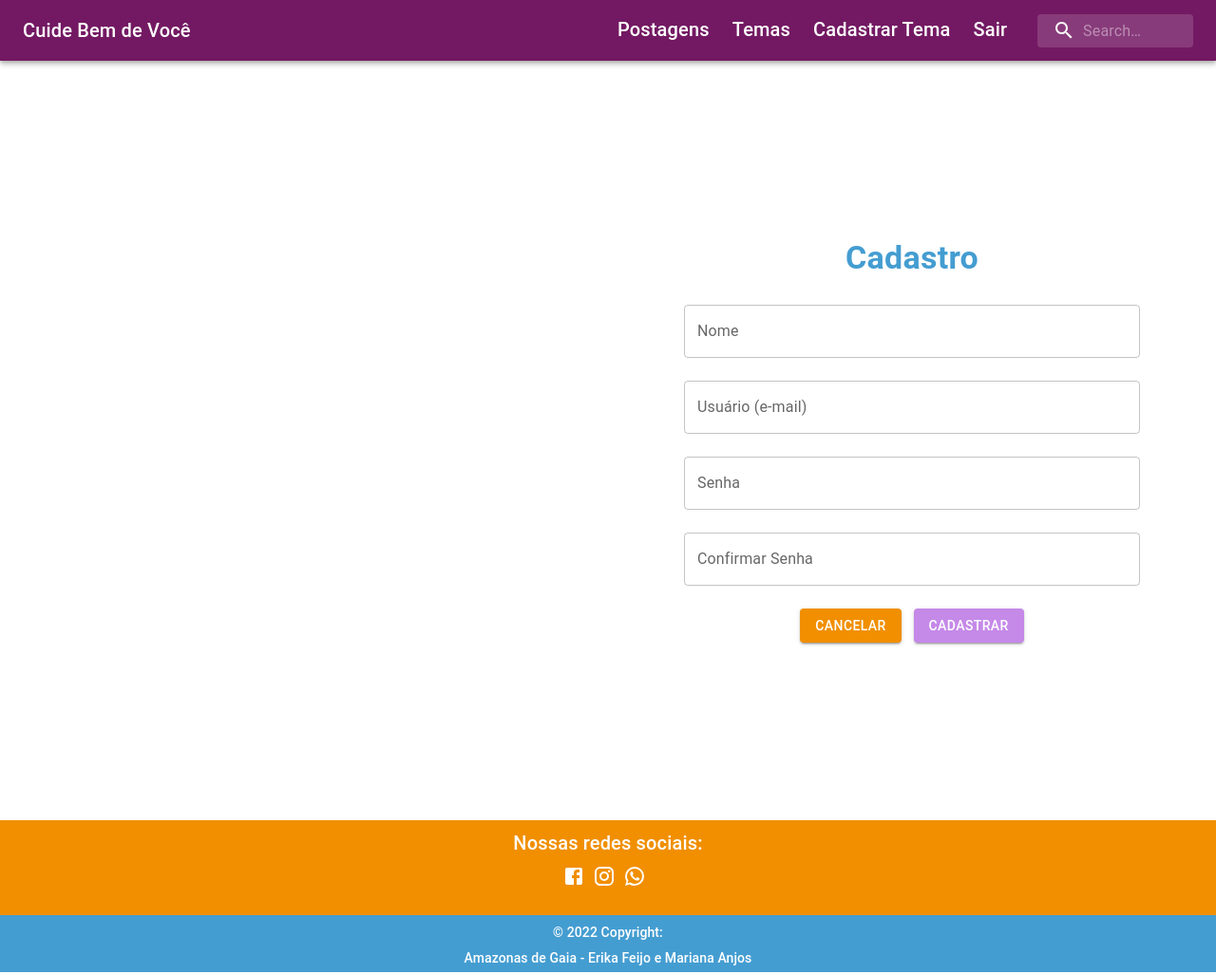
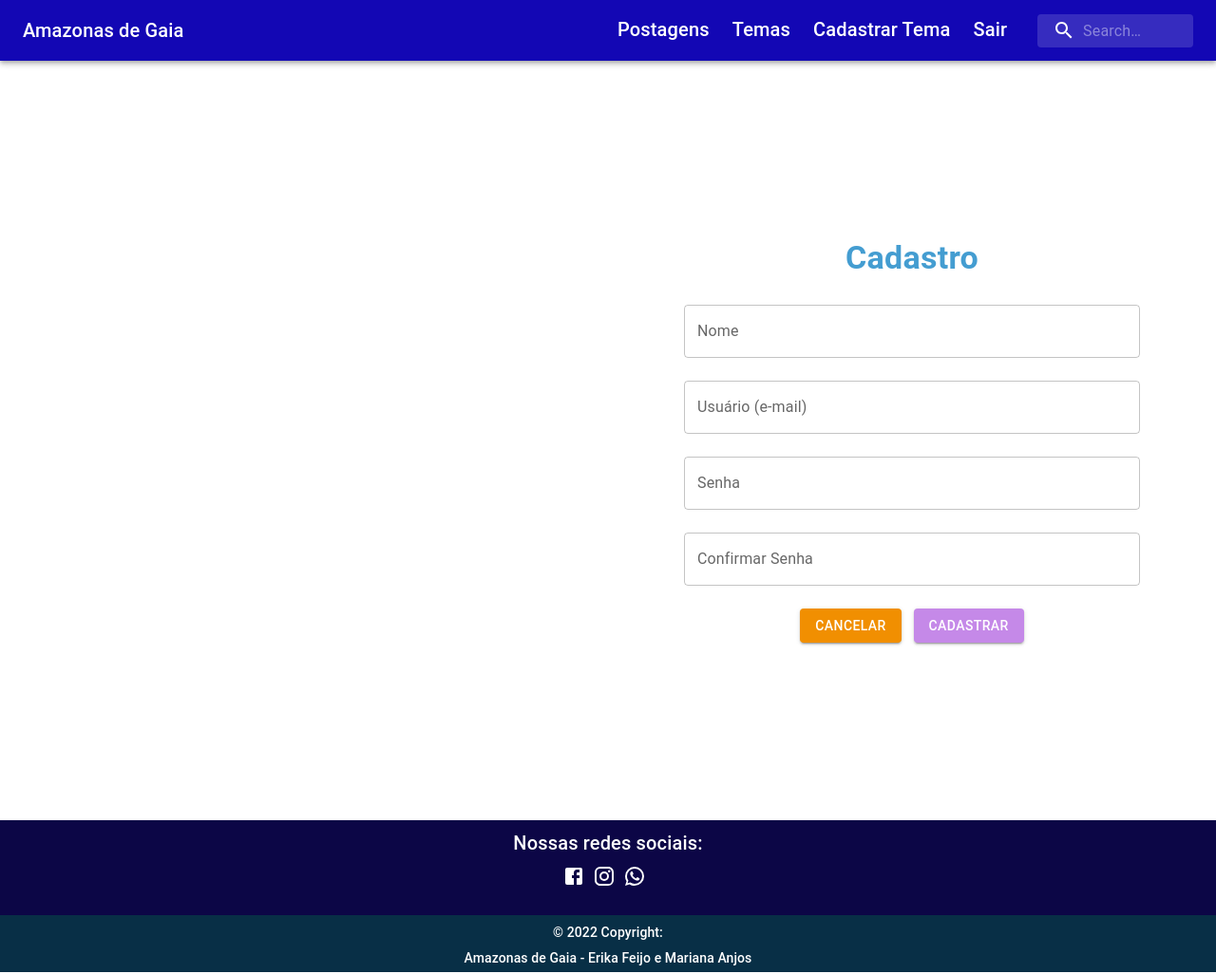
Before and after one commit to erikafeijo/blog-pessoal, a React (Create React App) app: page /cadastrousuario in a window 1280 px wide. Shown: the whole page at 95% size. Built offline with nearby package versions, Linux system fonts and the light colour scheme.

Commit message:
atualizando cores

```diff
--- a/public/index.html
+++ b/public/index.html
@@ -2,14 +2,14 @@
 <html lang="pt-br">
   <head>
     <meta charset="utf-8" />
-    <link rel="icon" href="%PUBLIC_URL%/favicon.ico" />
+    <link rel="icon" href="" />
     <meta name="viewport" content="width=device-width, initial-scale=1" />
     <meta name="theme-color" content="#000000" />
     <meta
       name="description"
       content="Web site created using create-react-app"
     />
-    <link rel="apple-touch-icon" href="%PUBLIC_URL%/logo192.png" />
+    <link rel="apple-tou" href="%PUBLIC_URL%/logo192.png" />
 
 
     <title>React App</title>
--- a/src/components/estaticos/footer/Footer.css
+++ b/src/components/estaticos/footer/Footer.css
@@ -1,10 +1,10 @@
 .box1{
-    background-color: #F18F01;
+    background-color: #0c0646;
     height: 100px
 }
 
 .box2{
-    background-color: #449DD1;
+    background-color: #082f46;
      height: 60px
 }
 
--- a/src/components/estaticos/navbar/Navbar.css
+++ b/src/components/estaticos/navbar/Navbar.css
@@ -1,5 +1,5 @@
 .barra{
-    background-color: #731963;
+    background-color: #1307b4;
 
     display: flex;
     justify-content: space-between;
--- a/src/components/estaticos/navbar/Navbar.tsx
+++ b/src/components/estaticos/navbar/Navbar.tsx
@@ -81,7 +81,7 @@ export default function Navbar() {
           <div>
             <Link to="/home" className='text-decorator-none'>
             <Typography className="typo" variant="h6" title="Home">
-              Cuide Bem de Você
+              Amazonas de Gaia
             </Typography>
             </Link>
           </div>
--- a/src/paginas/home/Home.tsx
+++ b/src/paginas/home/Home.tsx
@@ -10,7 +10,7 @@ function Home() {
                 <Grid alignItems="center" item xs={6}>
                     <Box paddingX={20} >
                         <Typography variant="h3" gutterBottom color="textPrimary" component="h3" align="center" className="titulo">Seja bem vindo(a)!</Typography>
-                        <Typography variant="h5" gutterBottom color="textPrimary" component="h5" align="center" className="subtitulo"> Do marketing ao Final- SEO - WEB - DATA </Typography>
+                        <Typography variant="h5" gutterBottom color="textPrimary" component="h5" align="center" className="subtitulo"> AMAZONAS DE GAIA </Typography>
                     </Box>
                     <Box display="flex" justifyContent="center">
                         <Box marginRight={1}>
@@ -19,7 +19,7 @@ function Home() {
                     </Box>
                 </Grid>
                 <Grid item xs={6} >
-                    <img src="https://i.imgur.com/19ZIUzl.png" alt="" width="500px" height="500px" />
+                    <img src="" alt="" width="500px" height="500px" />
                 </Grid>
                 <Grid xs={12} className="postagens">
                 </Grid>
--- a/src/postagens/listaPostagem/ListaPostagem.tsx
+++ b/src/postagens/listaPostagem/ListaPostagem.tsx
@@ -16,8 +16,8 @@ function ListaPostagem() {
           alt="Referencia em Web"
           height="300vh"
           width= "20vw"
-          image="https://i.imgur.com/19ZIUzl.png"
-          title="Logo CBDV"
+          image=""
+          title="Logo"
         />
         <CardContent>
           <Typography gutterBottom variant="h5" component="h2">
```
